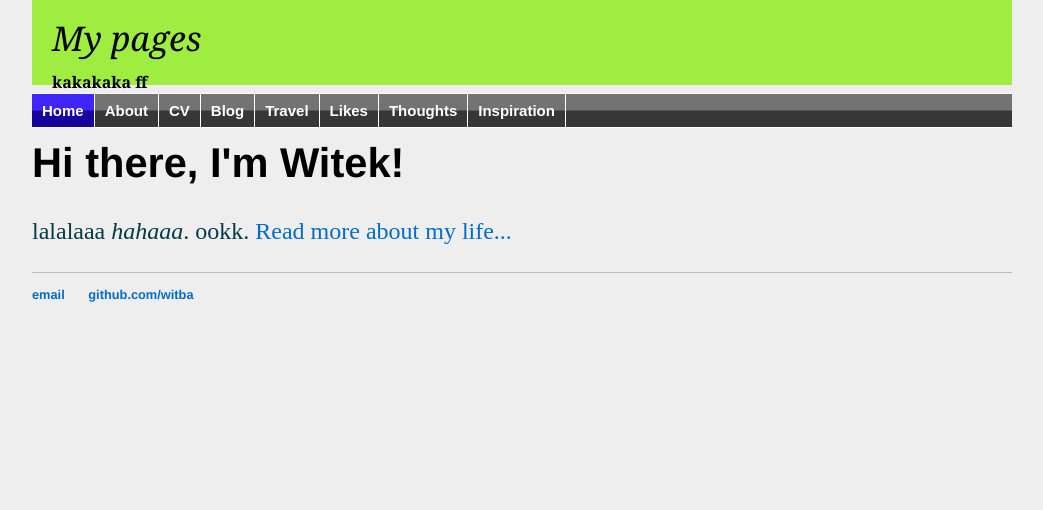
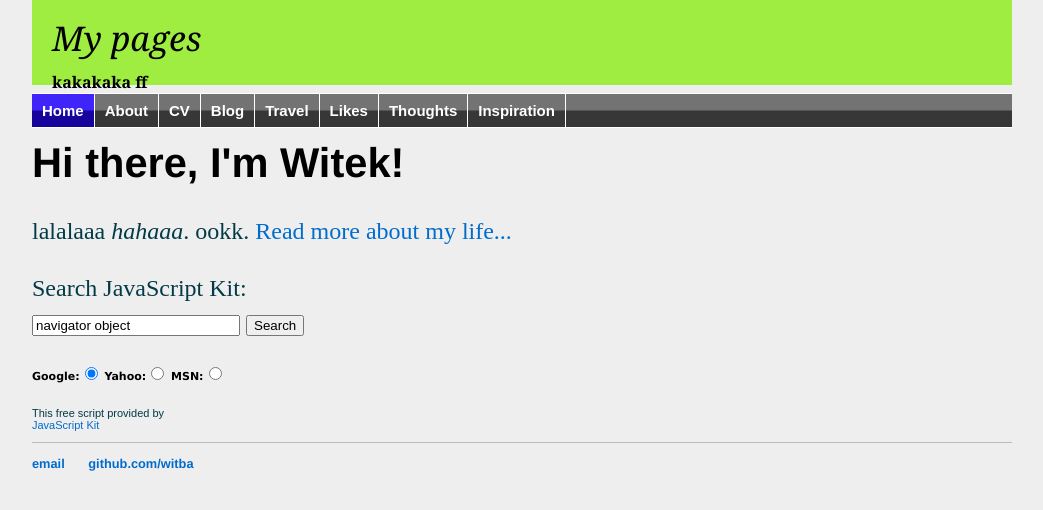
Before and after one commit to witba/witba.github.io, a Jekyll site: the page built from index.html, in a window 1280 px wide. Shown: the top 510 px of the page, without its empty margins (118-1161 px from the left). Built offline with Jekyll 4.4.1, drawn with Linux system fonts in a browser that asks for light colours; some of the changed lines change nothing that is shown.

Commit message:
Update index.html

```diff
--- a/index.html
+++ b/index.html
@@ -8,61 +8,50 @@ title: Witek
 			<p>lalalaaa <em>hahaaa</em>. ookk. <a href="/about">Read more about my life...</a></p>
 </div>
 
-<script language="javascript">
+<form name="jksearch" action="http://www.google.com/search" method="get" onSubmit="jksitesearch(this)">
 
-function band1()
-{
-	var theText1 = escape(document.form1['search'].value);
-	window.location.href= "http://www.google.com/search?q=" + theText1;
-	return false;
+<p>Search JavaScript Kit:<br />
+<input id="hiddenquery" type="hidden" name="q" />
+<input name="qfront" type="text" style="width: 200px" value="navigator object" /> <input type="submit" value="Search" /><br />
+<div style="font: bold 11px Verdana;">Google:<input name="se" type="radio" checked>  Yahoo:<input name="se" type="radio">  MSN:<input name="se" type="radio">
+</div>
+
+<script type="text/javascript">
+
+// All-in-one Internal Site Search script- By JavaScriptKit.com (http://www.javascriptkit.com)
+// For this and over 400+ free scripts, visit JavaScript Kit- http://www.javascriptkit.com/
+// This notice must stay intact for use
+
+//Enter domain of site to search.
+var domainroot="www.javascriptkit.com"
+
+var searchaction=[ //form action for the 3 search engines
+"http://www.google.com/search",
+"http://search.yahoo.com/search",
+"http://search.msn.com/results.aspx"
+]
+
+var queryfieldname=["q","p","q"] //name of hidden query form for the 3 search engines
+
+function switchaction(cur, index){
+cur.form.action=searchaction[index]
+document.getElementById("hiddenquery").name=queryfieldname[index]
 }
 
-function search1()
-{
-  // Take search2 contents
-	var theText1 = escape(document.form1['search2'].value);
-  // If there is a text then goto first search
-  if (theText1 != "") {
-	  window.location.href= "http://www.google.com/search?as_q=" + theText1 + "&num=10&btnG=Google+Search&as_oq=&as_epq=&as_eq=&as_occt=any&lr=&as_dt=i&as_sitesearch=scaruffi.com&safe=off";
-	} else {
-	  // else take search contents
-	  theText1 = escape(document.form1['search'].value);
-    // If there is a text then goto second search
-	  if (theText1 != "") band1();
-	  // else do nothing
-	}
-	return false;
+function jksitesearch(curobj){
+for (i=0; i< document.jksearch.se.length; i++){ //loop through radio to see which is checked
+if (document.jksearch.se[i].checked==true)
+switchaction(document.jksearch.se[i], i)
 }
-// New erase function (erase text in id)
-function erase1(id) {
-  document.form1[id].value = "";
+document.getElementById("hiddenquery").value="site:"+domainroot+" "+curobj.qfront.value
 }
 
-function band()
-{
-	var theText = escape(document.formGoogle['search'].value);
-	window.location.href= "http://www.google.com/search?q=" + theText;
-	return false;
-}
 
-function searchMysite()
-{
-  // Take search2 contents
-	var theText = escape(document.formGoogle['search2'].value);
-  // If there is a text then goto first search
-  if (theText != "") {
-	  window.location.href= "http://www.google.com/search?as_q=" + theText + "&num=10&btnG=Google+Search&as_oq=&as_epq=&as_eq=&as_occt=any&lr=&as_dt=i&as_sitesearch=scaruffi.com&safe=off";
-	} else {
-	  // else take search contents
-	  theText = escape(document.formGoogle['search'].value);
-    // If there is a text then goto second search
-	  if (theText != "") band();
-	  // else do nothing
-	}
-	return false;
-}
-// New erase function (erase text in id)
-function erase(id) {
-  document.formGoogle[id].value = "";
-}
 </script>
+
+</p>
+
+</form>
+
+<p style="font: normal 11px Arial">This free script provided by<br />
+<a href="http://www.javascriptkit.com">JavaScript Kit</a></p>
```
